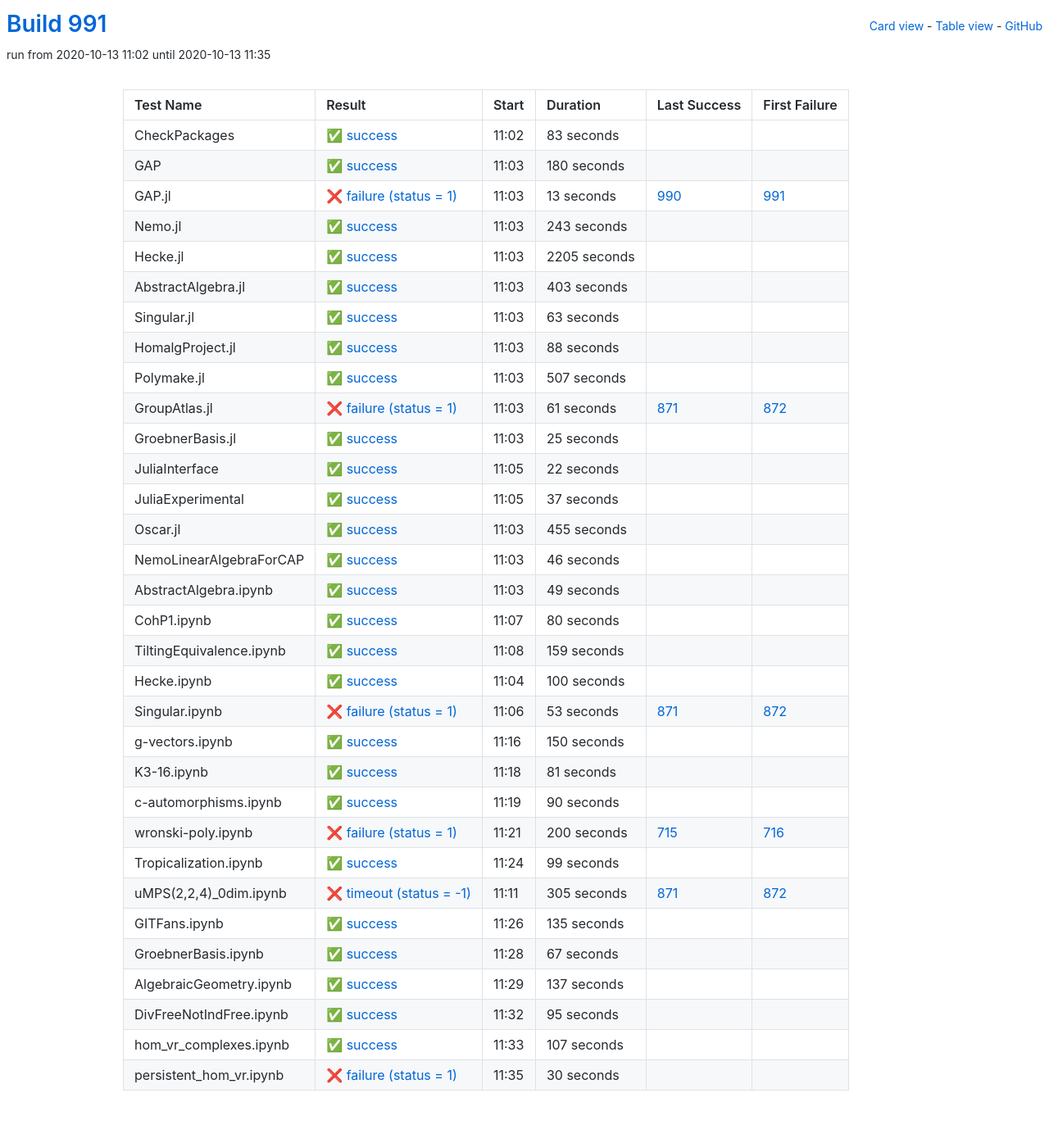
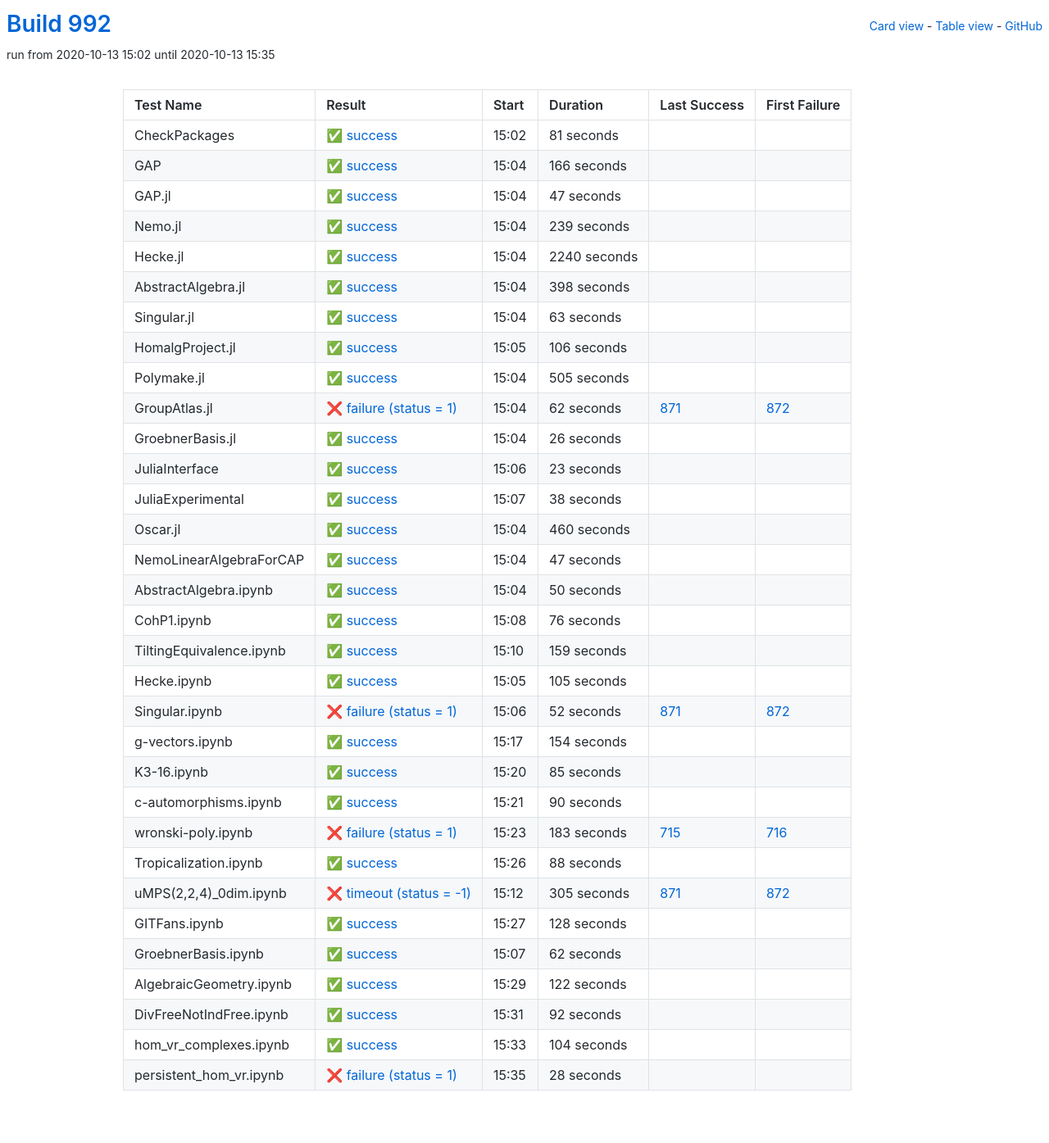
Before and after one commit to oscar-system/oscar-ci-status-stable, a Jekyll site: the page built from table.html, in a window 1280 px wide. Shown: the whole page at 82% size. Built offline with Jekyll 4.4.1, drawn with Linux system fonts in a browser that asks for light colours.

Commit message:
Build #992

```diff
--- a/_data/ci.yml
+++ b/_data/ci.yml
@@ -1,6 +1,6 @@
 ---
-build: 991
-build_url: https://oscarci.mathematik.uni-kl.de/job/oscar-stable/991/
+build: 992
+build_url: https://oscarci.mathematik.uni-kl.de/job/oscar-stable/992/
 job: oscar-stable
 organization: oscar-system
 repo: oscar-ci-status-stable
@@ -8,80 +8,80 @@ repourl: https://github.com/oscar-system/oscar-ci-status-stable
 tests:
 - name: CheckPackages
   id: checkpackages
-  log: https://oscarci.mathematik.uni-kl.de/job/oscar-stable/991/artifact/logs/build-991/CheckPackages.log
-  start: 2020-10-13 11:02
+  log: https://oscarci.mathematik.uni-kl.de/job/oscar-stable/992/artifact/logs/build-992/CheckPackages.log
+  start: 2020-10-13 15:02
   success: true
   exitcode: 0
   status: success
-  duration: 83
+  duration: 81
   last_success: false
   last_success_url:
   first_failure: false
   first_failure_url:
 - name: GAP
   id: gap
-  log: https://oscarci.mathematik.uni-kl.de/job/oscar-stable/991/artifact/logs/build-991/GAP.log
-  start: 2020-10-13 11:03
+  log: https://oscarci.mathematik.uni-kl.de/job/oscar-stable/992/artifact/logs/build-992/GAP.log
+  start: 2020-10-13 15:04
   success: true
   exitcode: 0
   status: success
-  duration: 180
+  duration: 166
   last_success: false
   last_success_url:
   first_failure: false
   first_failure_url:
 - name: GAP.jl
   id: gap-jl
-  log: https://oscarci.mathematik.uni-kl.de/job/oscar-stable/991/artifact/logs/build-991/GAP.jl.log
-  start: 2020-10-13 11:03
-  success: false
-  exitcode: 1
-  status: failure
-  duration: 13
-  last_success: 990
-  last_success_url: https://oscarci.mathematik.uni-kl.de/job/oscar-stable/990/
-  first_failure: 991
-  first_failure_url: https://oscarci.mathematik.uni-kl.de/job/oscar-stable/991/
-- name: Nemo.jl
-  id: nemo-jl
-  log: https://oscarci.mathematik.uni-kl.de/job/oscar-stable/991/artifact/logs/build-991/Nemo.jl.log
-  start: 2020-10-13 11:03
+  log: https://oscarci.mathematik.uni-kl.de/job/oscar-stable/992/artifact/logs/build-992/GAP.jl.log
+  start: 2020-10-13 15:04
   success: true
   exitcode: 0
   status: success
-  duration: 243
+  duration: 47
+  last_success: false
+  last_success_url:
+  first_failure: false
+  first_failure_url:
+- name: Nemo.jl
+  id: nemo-jl
+  log: https://oscarci.mathematik.uni-kl.de/job/oscar-stable/992/artifact/logs/build-992/Nemo.jl.log
+  start: 2020-10-13 15:04
+  success: true
+  exitcode: 0
+  status: success
+  duration: 239
   last_success: false
   last_success_url:
   first_failure: false
   first_failure_url:
 - name: Hecke.jl
   id: hecke-jl
-  log: https://oscarci.mathematik.uni-kl.de/job/oscar-stable/991/artifact/logs/build-991/Hecke.jl.log
-  start: 2020-10-13 11:03
+  log: https://oscarci.mathematik.uni-kl.de/job/oscar-stable/992/artifact/logs/build-992/Hecke.jl.log
+  start: 2020-10-13 15:04
   success: true
   exitcode: 0
   status: success
-  duration: 2205
+  duration: 2240
   last_success: false
   last_success_url:
   first_failure: false
   first_failure_url:
 - name: AbstractAlgebra.jl
   id: abstractalgebra-jl
-  log: https://oscarci.mathematik.uni-kl.de/job/oscar-stable/991/artifact/logs/build-991/AbstractAlgebra.jl.log
-  start: 2020-10-13 11:03
+  log: https://oscarci.mathematik.uni-kl.de/job/oscar-stable/992/artifact/logs/build-992/AbstractAlgebra.jl.log
+  start: 2020-10-13 15:04
   success: true
   exitcode: 0
   status: success
-  duration: 403
+  duration: 398
   last_success: false
   last_success_url:
   first_failure: false
   first_failure_url:
 - name: Singular.jl
   id: singular-jl
-  log: https://oscarci.mathematik.uni-kl.de/job/oscar-stable/991/artifact/logs/build-991/Singular.jl.log
-  start: 2020-10-13 11:03
+  log: https://oscarci.mathematik.uni-kl.de/job/oscar-stable/992/artifact/logs/build-992/Singular.jl.log
+  start: 2020-10-13 15:04
   success: true
   exitcode: 0
   status: success
@@ -92,128 +92,128 @@ tests:
   first_failure_url:
 - name: HomalgProject.jl
   id: homalgproject-jl
-  log: https://oscarci.mathematik.uni-kl.de/job/oscar-stable/991/artifact/logs/build-991/HomalgProject.jl.log
-  start: 2020-10-13 11:03
+  log: https://oscarci.mathematik.uni-kl.de/job/oscar-stable/992/artifact/logs/build-992/HomalgProject.jl.log
+  start: 2020-10-13 15:05
   success: true
   exitcode: 0
   status: success
-  duration: 88
+  duration: 106
   last_success: false
   last_success_url:
   first_failure: false
   first_failure_url:
 - name: Polymake.jl
   id: polymake-jl
-  log: https://oscarci.mathematik.uni-kl.de/job/oscar-stable/991/artifact/logs/build-991/Polymake.jl.log
-  start: 2020-10-13 11:03
+  log: https://oscarci.mathematik.uni-kl.de/job/oscar-stable/992/artifact/logs/build-992/Polymake.jl.log
+  start: 2020-10-13 15:04
   success: true
   exitcode: 0
   status: success
-  duration: 507
+  duration: 505
   last_success: false
   last_success_url:
   first_failure: false
   first_failure_url:
 - name: GroupAtlas.jl
   id: groupatlas-jl
-  log: https://oscarci.mathematik.uni-kl.de/job/oscar-stable/991/artifact/logs/build-991/GroupAtlas.jl.log
-  start: 2020-10-13 11:03
+  log: https://oscarci.mathematik.uni-kl.de/job/oscar-stable/992/artifact/logs/build-992/GroupAtlas.jl.log
+  start: 2020-10-13 15:04
   success: false
   exitcode: 1
   status: failure
-  duration: 61
+  duration: 62
   last_success: 871
   last_success_url: https://oscarci.mathematik.uni-kl.de/job/oscar-stable/871/
   first_failure: 872
   first_failure_url: https://oscarci.mathematik.uni-kl.de/job/oscar-stable/872/
 - name: GroebnerBasis.jl
   id: groebnerbasis-jl
-  log: https://oscarci.mathematik.uni-kl.de/job/oscar-stable/991/artifact/logs/build-991/GroebnerBasis.jl.log
-  start: 2020-10-13 11:03
+  log: https://oscarci.mathematik.uni-kl.de/job/oscar-stable/992/artifact/logs/build-992/GroebnerBasis.jl.log
+  start: 2020-10-13 15:04
   success: true
   exitcode: 0
   status: success
-  duration: 25
+  duration: 26
   last_success: false
   last_success_url:
   first_failure: false
   first_failure_url:
 - name: JuliaInterface
   id: juliainterface
-  log: https://oscarci.mathematik.uni-kl.de/job/oscar-stable/991/artifact/logs/build-991/JuliaInterface.log
-  start: 2020-10-13 11:05
+  log: https://oscarci.mathematik.uni-kl.de/job/oscar-stable/992/artifact/logs/build-992/JuliaInterface.log
+  start: 2020-10-13 15:06
   success: true
   exitcode: 0
   status: success
-  duration: 22
+  duration: 23
   last_success: false
   last_success_url:
   first_failure: false
   first_failure_url:
 - name: JuliaExperimental
   id: juliaexperimental
-  log: https://oscarci.mathematik.uni-kl.de/job/oscar-stable/991/artifact/logs/build-991/JuliaExperimental.log
-  start: 2020-10-13 11:05
+  log: https://oscarci.mathematik.uni-kl.de/job/oscar-stable/992/artifact/logs/build-992/JuliaExperimental.log
+  start: 2020-10-13 15:07
   success: true
   exitcode: 0
   status: success
-  duration: 37
+  duration: 38
   last_success: false
   last_success_url:
   first_failure: false
   first_failure_url:
 - name: Oscar.jl
   id: oscar-jl
-  log: https://oscarci.mathematik.uni-kl.de/job/oscar-stable/991/artifact/logs/build-991/Oscar.jl.log
-  start: 2020-10-13 11:03
+  log: https://oscarci.mathematik.uni-kl.de/job/oscar-stable/992/artifact/logs/build-992/Oscar.jl.log
+  start: 2020-10-13 15:04
   success: true
   exitcode: 0
   status: success
-  duration: 455
+  duration: 460
   last_success: false
   last_success_url:
   first_failure: false
   first_failure_url:
 - name: NemoLinearAlgebraForCAP
   id: nemolinearalgebraforcap
-  log: https://oscarci.mathematik.uni-kl.de/job/oscar-stable/991/artifact/logs/build-991/NemoLinearAlgebraForCAP.log
-  start: 2020-10-13 11:03
+  log: https://oscarci.mathematik.uni-kl.de/job/oscar-stable/992/artifact/logs/build-992/NemoLinearAlgebraForCAP.log
+  start: 2020-10-13 15:04
   success: true
   exitcode: 0
   status: success
-  duration: 46
+  duration: 47
   last_success: false
   last_success_url:
   first_failure: false
   first_failure_url:
 - name: AbstractAlgebra.ipynb
   id: abstractalgebra-ipynb
-  log: https://oscarci.mathematik.uni-kl.de/job/oscar-stable/991/artifact/logs/build-991/AbstractAlgebra.ipynb.log
-  start: 2020-10-13 11:03
+  log: https://oscarci.mathematik.uni-kl.de/job/oscar-stable/992/artifact/logs/build-992/AbstractAlgebra.ipynb.log
+  start: 2020-10-13 15:04
   success: true
   exitcode: 0
   status: success
-  duration: 49
+  duration: 50
   last_success: false
   last_success_url:
   first_failure: false
   first_failure_url:
 - name: CohP1.ipynb
   id: cohp1-ipynb
-  log: https://oscarci.mathematik.uni-kl.de/job/oscar-stable/991/artifact/logs/build-991/CohP1.ipynb.log
-  start: 2020-10-13 11:07
+  log: https://oscarci.mathematik.uni-kl.de/job/oscar-stable/992/artifact/logs/build-992/CohP1.ipynb.log
+  start: 2020-10-13 15:08
   success: true
   exitcode: 0
   status: success
-  duration: 80
+  duration: 76
   last_success: false
   last_success_url:
   first_failure: false
   first_failure_url:
 - name: TiltingEquivalence.ipynb
   id: tiltingequivalence-ipynb
-  log: https://oscarci.mathematik.uni-kl.de/job/oscar-stable/991/artifact/logs/build-991/TiltingEquivalence.ipynb.log
-  start: 2020-10-13 11:08
+  log: https://oscarci.mathematik.uni-kl.de/job/oscar-stable/992/artifact/logs/build-992/TiltingEquivalence.ipynb.log
+  start: 2020-10-13 15:10
   success: true
   exitcode: 0
   status: success
@@ -224,56 +224,56 @@ tests:
   first_failure_url:
 - name: Hecke.ipynb
   id: hecke-ipynb
-  log: https://oscarci.mathematik.uni-kl.de/job/oscar-stable/991/artifact/logs/build-991/Hecke.ipynb.log
-  start: 2020-10-13 11:04
+  log: https://oscarci.mathematik.uni-kl.de/job/oscar-stable/992/artifact/logs/build-992/Hecke.ipynb.log
+  start: 2020-10-13 15:05
   success: true
   exitcode: 0
   status: success
-  duration: 100
+  duration: 105
   last_success: false
   last_success_url:
   first_failure: false
   first_failure_url:
 - name: Singular.ipynb
   id: singular-ipynb
-  log: https://oscarci.mathematik.uni-kl.de/job/oscar-stable/991/artifact/logs/build-991/Singular.ipynb.log
-  start: 2020-10-13 11:06
+  log: https://oscarci.mathematik.uni-kl.de/job/oscar-stable/992/artifact/logs/build-992/Singular.ipynb.log
+  start: 2020-10-13 15:06
   success: false
   exitcode: 1
   status: failure
-  duration: 53
+  duration: 52
   last_success: 871
   last_success_url: https://oscarci.mathematik.uni-kl.de/job/oscar-stable/871/
   first_failure: 872
   first_failure_url: https://oscarci.mathematik.uni-kl.de/job/oscar-stable/872/
 - name: g-vectors.ipynb
   id: g-vectors-ipynb
-  log: https://oscarci.mathematik.uni-kl.de/job/oscar-stable/991/artifact/logs/build-991/g-vectors.ipynb.log
-  start: 2020-10-13 11:16
+  log: https://oscarci.mathematik.uni-kl.de/job/oscar-stable/992/artifact/logs/build-992/g-vectors.ipynb.log
+  start: 2020-10-13 15:17
   success: true
   exitcode: 0
   status: success
-  duration: 150
+  duration: 154
   last_success: false
   last_success_url:
   first_failure: false
   first_failure_url:
 - name: K3-16.ipynb
   id: k3-16-ipynb
-  log: https://oscarci.mathematik.uni-kl.de/job/oscar-stable/991/artifact/logs/build-991/K3-16.ipynb.log
-  start: 2020-10-13 11:18
+  log: https://oscarci.mathematik.uni-kl.de/job/oscar-stable/992/artifact/logs/build-992/K3-16.ipynb.log
+  start: 2020-10-13 15:20
   success: true
   exitcode: 0
   status: success
-  duration: 81
+  duration: 85
   last_success: false
   last_success_url:
   first_failure: false
   first_failure_url:
 - name: c-automorphisms.ipynb
   id: c-automorphisms-ipynb
-  log: https://oscarci.mathematik.uni-kl.de/job/oscar-stable/991/artifact/logs/build-991/c-automorphisms.ipynb.log
-  start: 2020-10-13 11:19
+  log: https://oscarci.mathematik.uni-kl.de/job/oscar-stable/992/artifact/logs/build-992/c-automorphisms.ipynb.log
+  start: 2020-10-13 15:21
   success: true
   exitcode: 0
   status: success
@@ -284,32 +284,32 @@ tests:
   first_failure_url:
 - name: wronski-poly.ipynb
   id: wronski-poly-ipynb
-  log: https://oscarci.mathematik.uni-kl.de/job/oscar-stable/991/artifact/logs/build-991/wronski-poly.ipynb.log
-  start: 2020-10-13 11:21
+  log: https://oscarci.mathematik.uni-kl.de/job/oscar-stable/992/artifact/logs/build-992/wronski-poly.ipynb.log
+  start: 2020-10-13 15:23
   success: false
   exitcode: 1
   status: failure
-  duration: 200
+  duration: 183
   last_success: 715
   last_success_url: https://oscarci.mathematik.uni-kl.de/job/oscar-stable/715/
   first_failure: 716
   first_failure_url: https://oscarci.mathematik.uni-kl.de/job/oscar-stable/716/
 - name: Tropicalization.ipynb
   id: tropicalization-ipynb
-  log: https://oscarci.mathematik.uni-kl.de/job/oscar-stable/991/artifact/logs/build-991/Tropicalization.ipynb.log
-  start: 2020-10-13 11:24
+  log: https://oscarci.mathematik.uni-kl.de/job/oscar-stable/992/artifact/logs/build-992/Tropicalization.ipynb.log
+  start: 2020-10-13 15:26
   success: true
   exitcode: 0
   status: success
-  duration: 99
+  duration: 88
   last_success: false
   last_success_url:
   first_failure: false
   first_failure_url:
 - name: uMPS(2,2,4)_0dim.ipynb
   id: umps-2-2-4-0dim-ipynb
-  log: https://oscarci.mathematik.uni-kl.de/job/oscar-stable/991/artifact/logs/build-991/uMPS-2-2-4-_0dim.ipynb.log
-  start: 2020-10-13 11:11
+  log: https://oscarci.mathematik.uni-kl.de/job/oscar-stable/992/artifact/logs/build-992/uMPS-2-2-4-_0dim.ipynb.log
+  start: 2020-10-13 15:12
   success: false
   exitcode: -1
   status: timeout
@@ -320,72 +320,72 @@ tests:
   first_failure_url: https://oscarci.mathematik.uni-kl.de/job/oscar-stable/872/
 - name: GITFans.ipynb
   id: gitfans-ipynb
-  log: https://oscarci.mathematik.uni-kl.de/job/oscar-stable/991/artifact/logs/build-991/GITFans.ipynb.log
-  start: 2020-10-13 11:26
+  log: https://oscarci.mathematik.uni-kl.de/job/oscar-stable/992/artifact/logs/build-992/GITFans.ipynb.log
+  start: 2020-10-13 15:27
   success: true
   exitcode: 0
   status: success
-  duration: 135
+  duration: 128
   last_success: false
   last_success_url:
   first_failure: false
   first_failure_url:
 - name: GroebnerBasis.ipynb
   id: groebnerbasis-ipynb
-  log: https://oscarci.mathematik.uni-kl.de/job/oscar-stable/991/artifact/logs/build-991/GroebnerBasis.ipynb.log
-  start: 2020-10-13 11:28
+  log: https://oscarci.mathematik.uni-kl.de/job/oscar-stable/992/artifact/logs/build-992/GroebnerBasis.ipynb.log
+  start: 2020-10-13 15:07
   success: true
   exitcode: 0
   status: success
-  duration: 67
+  duration: 62
   last_success: false
   last_success_url:
   first_failure: false
   first_failure_url:
 - name: AlgebraicGeometry.ipynb
   id: algebraicgeometry-ipynb
-  log: https://oscarci.mathematik.uni-kl.de/job/oscar-stable/991/artifact/logs/build-991/AlgebraicGeometry.ipynb.log
-  start: 2020-10-13 11:29
+  log: https://oscarci.mathematik.uni-kl.de/job/oscar-stable/992/artifact/logs/build-992/AlgebraicGeometry.ipynb.log
+  start: 2020-10-13 15:29
   success: true
   exitcode: 0
   status: success
-  duration: 137
+  duration: 122
   last_success: false
   last_success_url:
   first_failure: false
   first_failure_url:
 - name: DivFreeNotIndFree.ipynb
   id: divfreenotindfree-ipynb
-  log: https://oscarci.mathematik.uni-kl.de/job/oscar-stable/991/artifact/logs/build-991/DivFreeNotIndFree.ipynb.log
-  start: 2020-10-13 11:32
+  log: https://oscarci.mathematik.uni-kl.de/job/oscar-stable/992/artifact/logs/build-992/DivFreeNotIndFree.ipynb.log
+  start: 2020-10-13 15:31
   success: true
   exitcode: 0
   status: success
-  duration: 95
+  duration: 92
   last_success: false
   last_success_url:
   first_failure: false
   first_failure_url:
 - name: hom_vr_complexes.ipynb
   id: hom-vr-complexes-ipynb
-  log: https://oscarci.mathematik.uni-kl.de/job/oscar-stable/991/artifact/logs/build-991/hom_vr_complexes.ipynb.log
-  start: 2020-10-13 11:33
+  log: https://oscarci.mathematik.uni-kl.de/job/oscar-stable/992/artifact/logs/build-992/hom_vr_complexes.ipynb.log
+  start: 2020-10-13 15:33
   success: true
   exitcode: 0
   status: success
-  duration: 107
+  duration: 104
   last_success: false
   last_success_url:
   first_failure: false
   first_failure_url:
 - name: persistent_hom_vr.ipynb
   id: persistent-hom-vr-ipynb
-  log: https://oscarci.mathematik.uni-kl.de/job/oscar-stable/991/artifact/logs/build-991/persistent_hom_vr.ipynb.log
-  start: 2020-10-13 11:35
+  log: https://oscarci.mathematik.uni-kl.de/job/oscar-stable/992/artifact/logs/build-992/persistent_hom_vr.ipynb.log
+  start: 2020-10-13 15:35
   success: false
   exitcode: 1
   status: failure
-  duration: 30
+  duration: 28
   last_success: false
   last_success_url:
   first_failure: false
```
Also changed, not shown: README.md.
